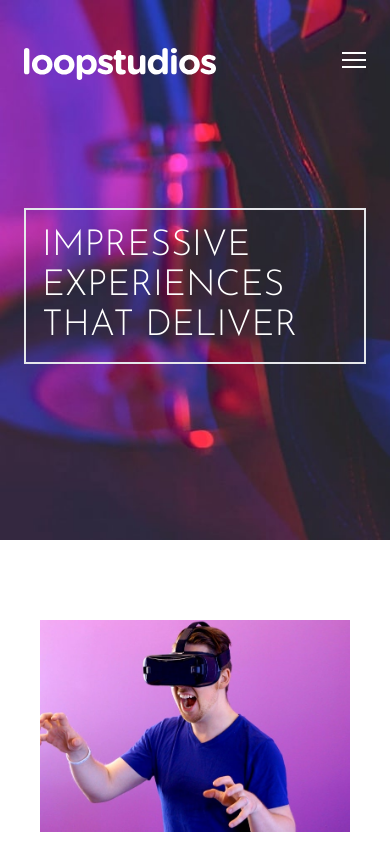
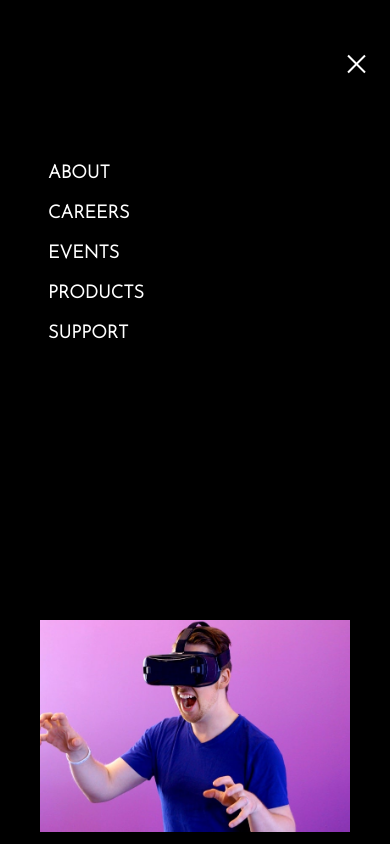
Before and after one commit to Reny8/Loop-Studios, a website: page index.html in a window 390 px wide. Both pictures are taken after a click on the button 354 px from the left and 64 px from the top of the page. Shown: the top 844 px of the page. Drawn offline with Linux system fonts and the light colour scheme.

Commit message:
Add javascript functionality for the toggle menu in the mobile screen

```diff
--- a/index.html
+++ b/index.html
@@ -9,6 +9,7 @@
       href="https://fonts.googleapis.com/css2?family=Alata&family=Josefin+Sans:wght@300&display=swap"
       rel="stylesheet"
     />
+    <script src="./js/script.js" defer></script>
     <title>Loop Studios</title>
   </head>
   <body>
@@ -37,6 +38,13 @@
                 ><span class="hamburger-bottom"></span>
               </button>
             </div>
+          </div>
+          <div
+            id="menu"
+            class="absolute top-0 bottom-0 left-0 hidden flex-col self-end w-full min-h-screen py-1 pt-40 pl-12 space-y-3 text-lg text-white uppercase bg-black"
+          >
+            <a href="#">about</a><a href="#">careers</a><a href="#">events</a
+            ><a href="#">products</a><a href="#">support</a>
           </div>
         </div>
         <div
--- /dev/null
+++ b/js/script.js
@@ -0,0 +1,9 @@
+const btn = document.getElementById('menu-btn');
+const menu = document.getElementById('menu');
+btn.addEventListener('click', navToggle);
+
+function navToggle() {
+  btn.classList.toggle('open');
+  menu.classList.toggle('hidden');
+  menu.classList.toggle('flex');
+}
```
Also changed, not shown: css/style.css.
